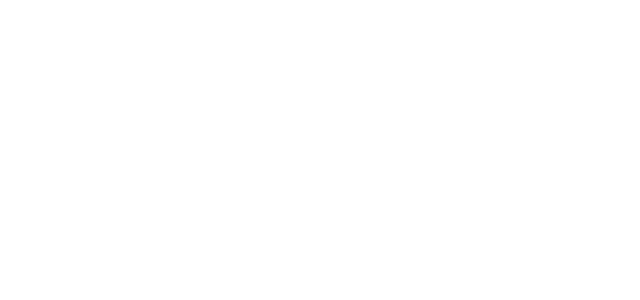
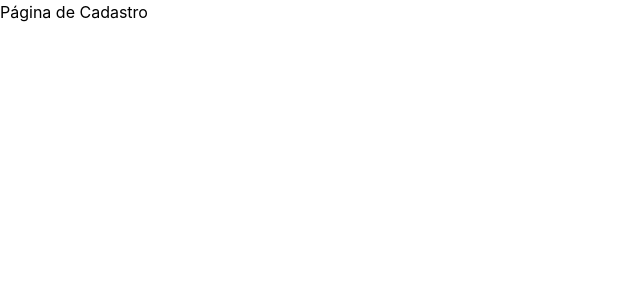
Before and after one commit to Ez3qu14s/Digital-Store, a React (Vite) app: page /cadastro in a window 1280 px wide. Before the commit this address had no page. Shown: the top 300 px of the page, without its empty margins (0-640 px from the left). Built offline with nearby package versions, Linux system fonts and the light colour scheme; the HTML template or start-up script is replaced by a standard one.

Commit message:
feat: arquivos principais

```diff
--- a/src/App.jsx
+++ b/src/App.jsx
@@ -4,6 +4,9 @@
 import Home from './Pages/Home'
 import Produtos from './Pages/Products'
 import Produto from './Pages/Product'
+
+import Login from './Pages/Login'
+import Cadastro from './Pages/Cadastro'
 
 function App() {
   return (
@@ -12,6 +15,8 @@
           <Route path="/" element={<Home />} />
           <Route path="/produtos" element={<Produtos />} />
           <Route path='/produto/:id' element={<Produto />} />
+          <Route path="/login" element={<Login />} />
+          <Route path="/cadastro" element={<Cadastro />} />
         </Routes>
       </BrowserRouter>
   );
--- /dev/null
+++ b/src/Pages/Cadastro/index.jsx
@@ -0,0 +1,9 @@
+import React from "react";
+
+export default function Cadastro() {
+    return (
+        <div>
+            <h1>Página de Cadastro</h1>
+        </div>
+    )
+}
--- /dev/null
+++ b/src/Pages/Login/index.jsx
@@ -0,0 +1,9 @@
+import React from "react";
+
+export default function Login() {
+    return (
+        <div>
+            <h1>Login</h1>
+        </div>
+    )
+}
```
